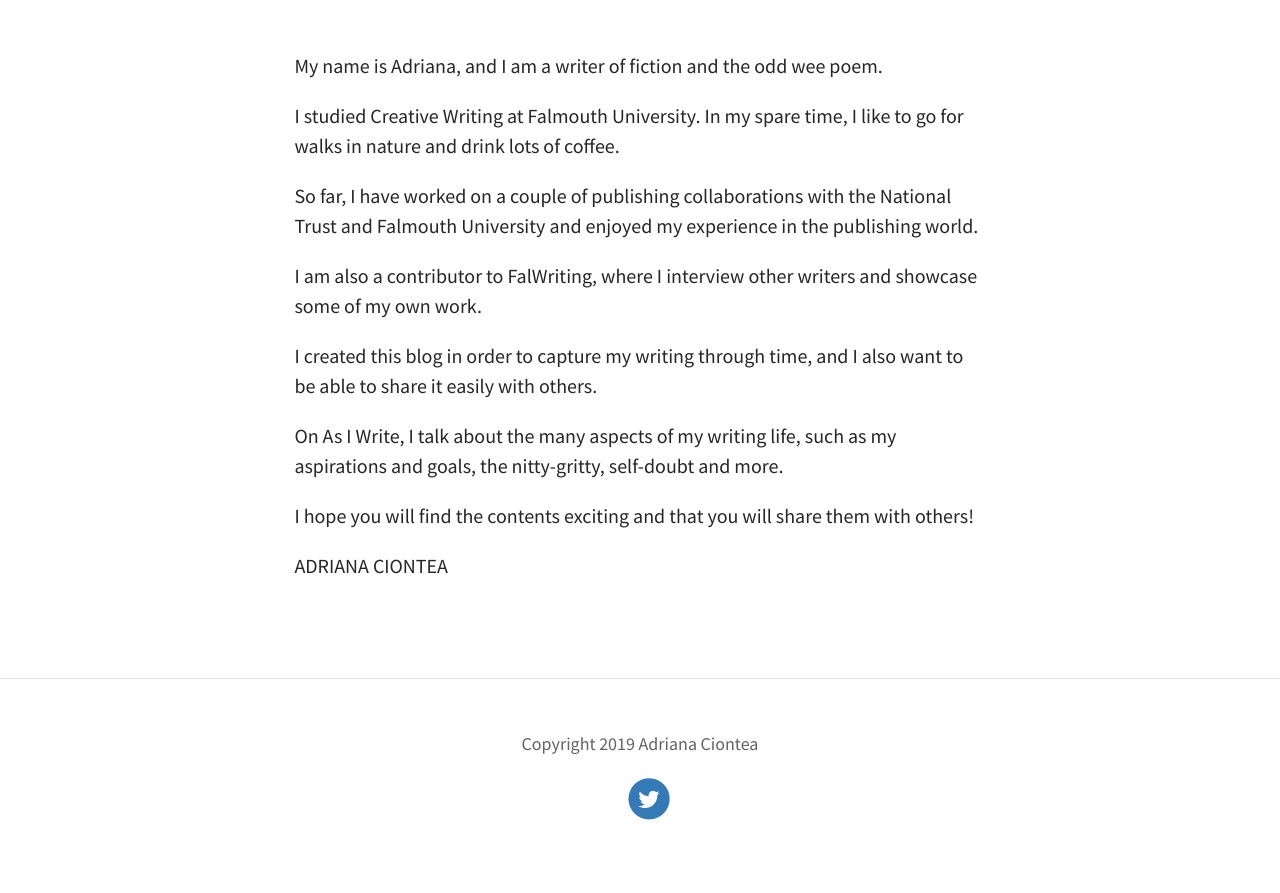
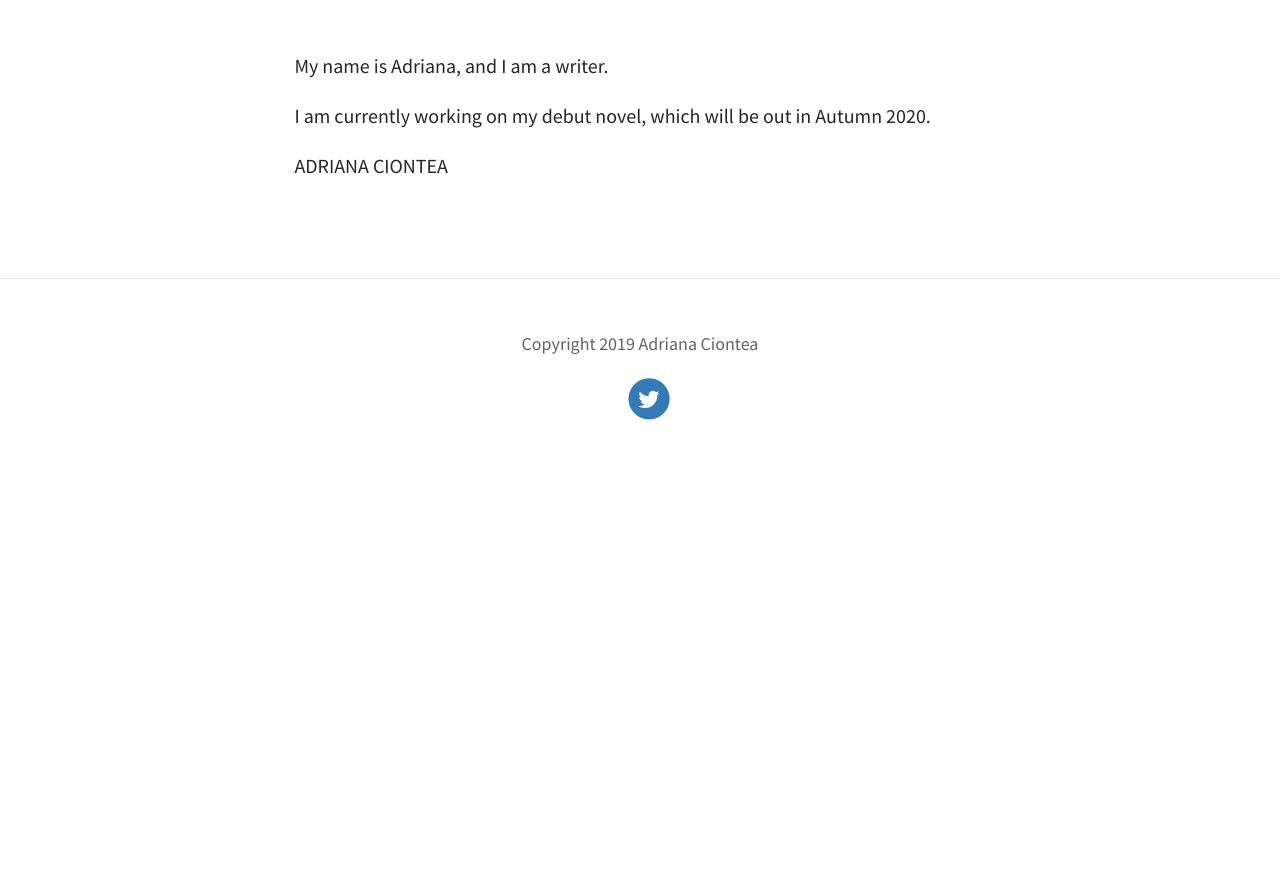
Before and after one commit to adrianaciontea/adrianaciontea, a Jekyll site: the page built from pages/about.md, in a window 1280 px wide. Shown: the part 416-1309 px from the top of the page. Built offline with Jekyll 4.4.1, drawn with Linux system fonts in a browser that asks for light colours; after the commit the page ends 909 px from its top, so only the background shows below that.

Commit message:
about info

```diff
--- a/pages/about.md
+++ b/pages/about.md
@@ -9,18 +9,8 @@ published: true
 description:
 ---
 
-My name is Adriana, and I am a writer of fiction and the odd wee poem.
+My name is Adriana, and I am a writer.
 
-I studied Creative Writing at Falmouth University. In my spare time, I like to go for walks in nature and drink lots of coffee.
-
-So far, I have worked on a couple of publishing collaborations with the National Trust and Falmouth University and enjoyed my experience in the publishing world.
-
-I am also a contributor to FalWriting, where I interview other writers and showcase some of my own work.
-
-I created this blog in order to capture my writing through time, and I also want to be able to share it easily with others.
-
-On As I Write, I talk about the many aspects of my writing life, such as my aspirations and goals, the nitty-gritty, self-doubt and more.
-
-I hope you will find the contents exciting and that you will share them with others!
+I am currently working on my debut novel, which will be out in Autumn 2020.
 
 ADRIANA CIONTEA
```
